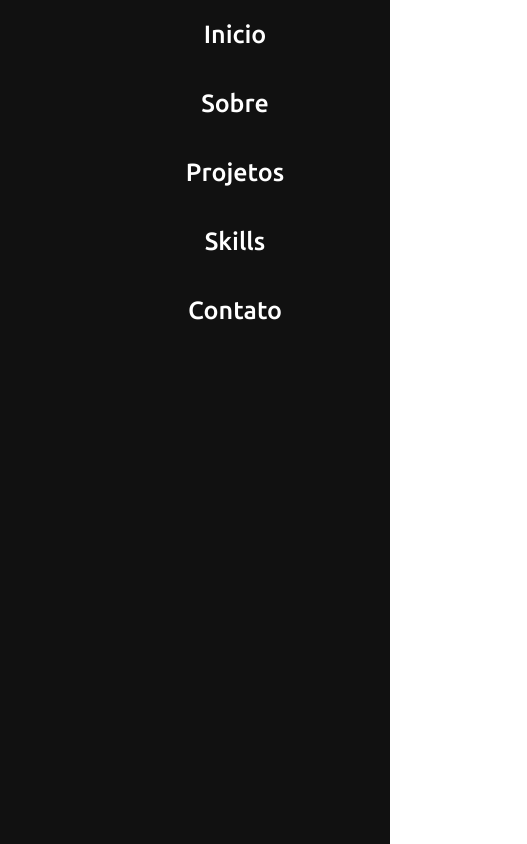
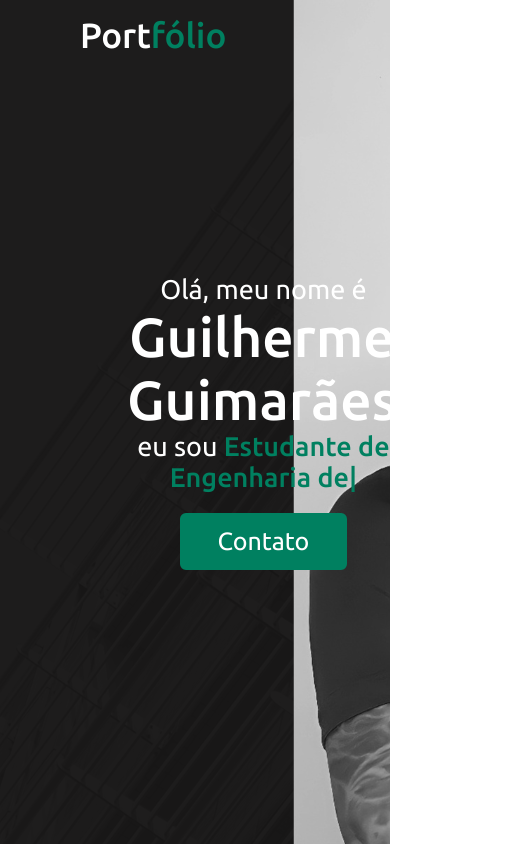
Before and after one commit to GuimasGuimaraes/portf-lio-pessoal, a plain HTML site: page Portifólio/index.html in a window 390 px wide. Shown: the top 844 px of the page, 527 px wide, since content can reach past the window. Drawn offline with nearby package versions, Linux system fonts and the light colour scheme.

Commit message:
Adicionando responsividade

```diff
--- a/Portifólio/style.css
+++ b/Portifólio/style.css
@@ -354,41 +354,31 @@ a:active {
 }
 /* Responsividade */
 
-@media (max-width: 947px) {
-  .max-width {
-    padding: 0 50px;
-  }
-  .navbar .menu {
-    position: fixed;
-    width: 100%;
-    height: 100vh;
-    text-align: center;
+/* RESPONSIVIDADE */
 
-    padding-left: 80px;
-
-    left: 0;
-    top: 0;
-    background-color: #111;
-  }
-  .navbar .menu li {
+@media only screen and (max-width: 900px) {
+  .menu-btn {
     display: block;
   }
-  .navbar .menu li a {
-    display: inline-block;
-    margin: 20px 0;
-    font-size: 25px;
-    color: #fff;
+  .menu {
+    display: none;
+  }
+  .navbar {
+    padding: 15px 0;
+  }
+  .home .home-content {
+    padding: 50px;
+    margin: 0 auto;
+    text-align: center;
+  }
+  .home .max-width {
+    margin: auto 0 auto 0;
+  }
+  .banner {
+    margin: 0;
+    height: auto;
+  }
+  section {
+    padding: 50px 0;
   }
 }
-@media (max-width: 947px) {
-  .home .home-content .text-2 {
-    font-size: 35px;
-  }
-  .home .home-content .text-3 {
-    font-size: 27px;
-  }
-  .home .home-content .text-3 span {
-    color: #008060;
-    font-weight: 500;
-  }
-}
```
